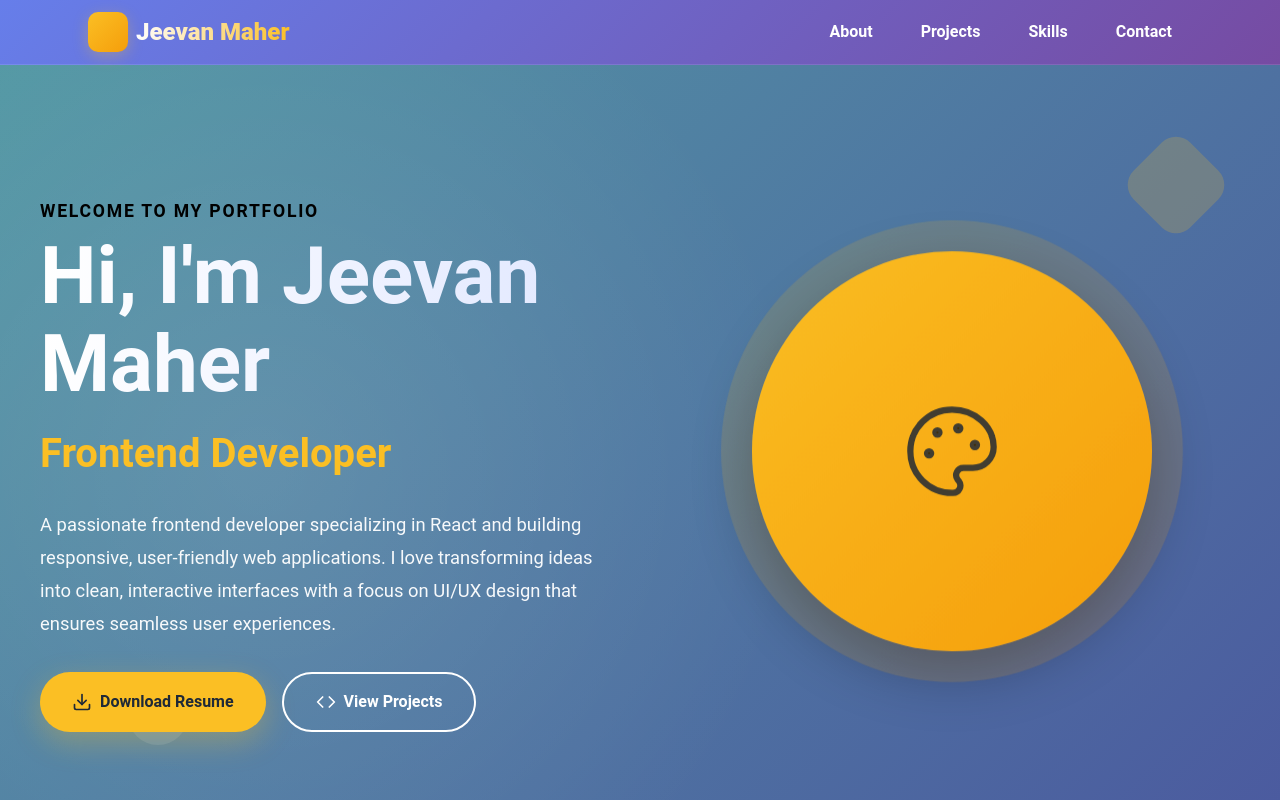
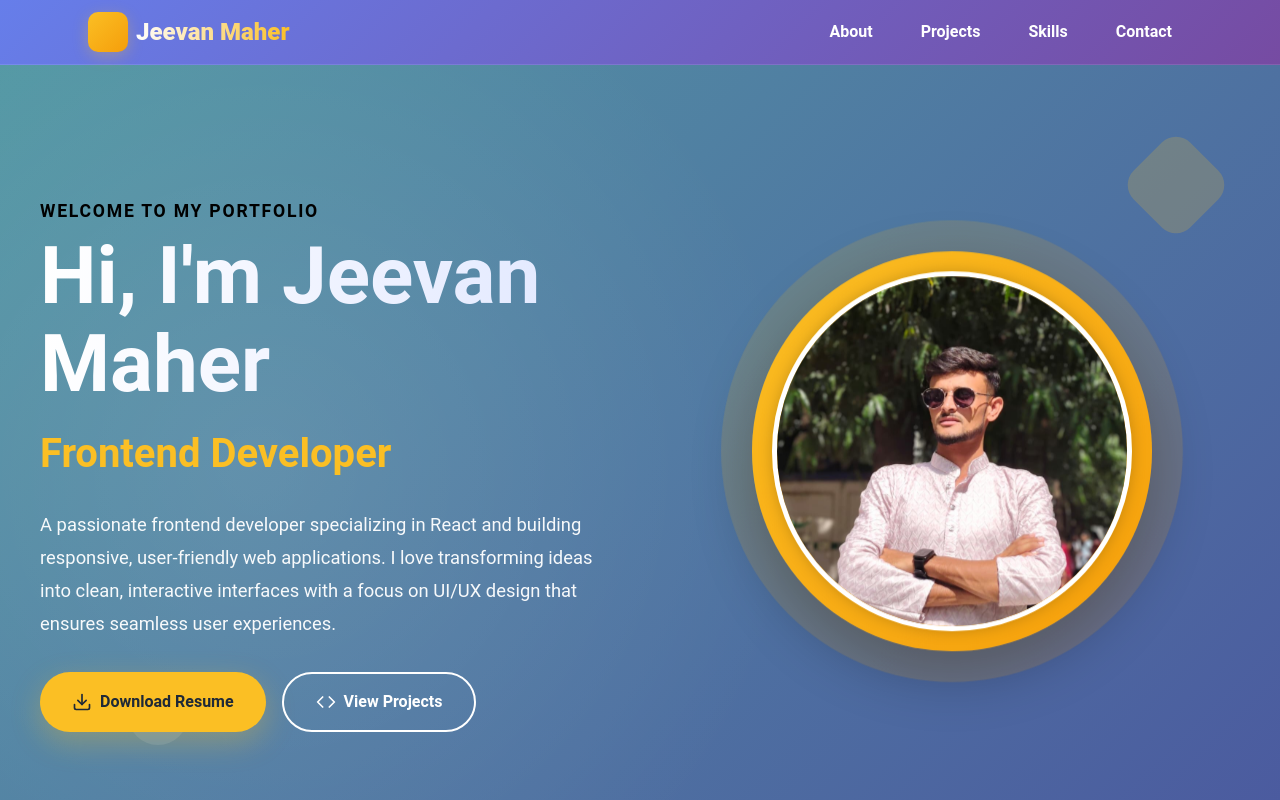
Before and after one commit to Jeevanmaher143/my-Portofilo, a React (Vite) app: page / in a window 1280 px wide. Shown: the top 800 px of the page. Built offline with nearby package versions, Linux system fonts and the light colour scheme; some icons are missing.

Commit message:
Add hero image

```diff
--- a/src/App.jsx
+++ b/src/App.jsx
@@ -17,7 +17,7 @@ function App() {
     { icon: <Github size={22} />, url: "https://github.com/Jeevanmaher143", label: "GitHub" },
     { icon: <Linkedin size={22} />, url: "#", label: "LinkedIn" },
     { icon: <Instagram size={22} />, url: "https://www.instagram.com/jeevanmaher_143?igsh=MWdpem4xYjF2cW5jcw==", label: "Instagram" },
-    { icon: <Mail size={22} />, url: "mailto:jeevanmaher@example.com", label: "Email" },
+    { icon: <Mail size={22} />, url: "mailto:jeevanmaherji@gmail.com", label: "Email" },
   ];
 
   const quickLinks = [
--- a/src/components/Hero.jsx
+++ b/src/components/Hero.jsx
@@ -1,5 +1,6 @@
 import React from "react";
-import { Download, Code, Palette } from "lucide-react";
+import { Download, Code } from "lucide-react"; // Palette is no longer needed
+import { Avatar, Box } from "@mui/material"; // <-- Import Avatar and Box
 
 function Hero() {
   return (
@@ -112,6 +113,7 @@ function Hero() {
             }}>
               <a
                 href="/jeevan-resume.pdf"
+                download="jeevan-resume.pdf" // Added this based on our last conversation
                 target="_blank"
                 rel="noopener noreferrer"
                 style={{
@@ -175,7 +177,7 @@ function Hero() {
             </div>
           </div>
 
-          {/* Right Visual Element */}
+          {/* Right Visual Element - Now with your photo */}
           <div style={{
             flex: window.innerWidth < 768 ? "0 0 auto" : 1,
             display: "flex",
@@ -184,9 +186,10 @@ function Hero() {
             width: window.innerWidth < 768 ? "100%" : "auto",
             marginTop: window.innerWidth < 768 ? "2rem" : 0,
           }}>
-            <div style={{
-              width: window.innerWidth < 640 ? "250px" : window.innerWidth < 1024 ? "300px" : "400px",
-              height: window.innerWidth < 640 ? "250px" : window.innerWidth < 1024 ? "300px" : "400px",
+            <Box // Changed from div to Box for better MUI integration with sx prop
+              sx={{
+                width: { xs: "250px", sm: "300px", lg: "400px" }, // Using MUI breakpoints
+                height: { xs: "250px", sm: "300px", lg: "400px" }, // Using MUI breakpoints
                 borderRadius: "50%",
                 background: "linear-gradient(135deg, #fbbf24 0%, #f59e0b 100%)",
                 display: "flex",
@@ -195,7 +198,34 @@ function Hero() {
                 position: "relative",
                 boxShadow: "0 20px 60px rgba(0,0,0,0.3)",
                 animation: "float 3s ease-in-out infinite",
-            }}>
+                // The @keyframes are global, so they don't need to be here
+                "&::before": {
+                  content: '""',
+                  position: "absolute",
+                  inset: "-20px",
+                  borderRadius: "50%",
+                  background: "linear-gradient(135deg, rgba(251,191,36,0.2) 0%, rgba(245,158,11,0.2) 100%)",
+                  animation: "pulse 2s ease-in-out infinite",
+                }
+              }}
+            >
+              {/* <Palette size={100} color="#1f2937" strokeWidth={1.5} /> */} {/* REMOVED THIS LINE */}
+              <Avatar // <-- ADDED THIS
+                alt="Jeevan Maher"
+                src="/assets/jeevan.jpg" // <-- Your photo path (must be in public/assets)
+                sx={{
+                  width: '90%', // Adjust to fit perfectly within the circle
+                  height: '90%',
+                  objectFit: 'cover', // Ensures the image covers the area without distortion
+                  border: '5px solid white', // Optional: adds a white border
+                  boxShadow: '0 0 15px rgba(0,0,0,0.2)', // Optional: subtle shadow for the avatar itself
+                }}
+              />
+            </Box>
+          </div>
+        </div>
+      </div>
+      {/* Global @keyframes can be moved to src/index.css or a global style file */}
       <style>{`
         @keyframes float {
           0%, 100% { transform: translateY(0px); }
@@ -206,18 +236,6 @@ function Hero() {
           50% { opacity: 0.8; transform: scale(1.05); }
         }
       `}</style>
-              <div style={{
-                position: "absolute",
-                inset: "-20px",
-                borderRadius: "50%",
-                background: "linear-gradient(135deg, rgba(251,191,36,0.2) 0%, rgba(245,158,11,0.2) 100%)",
-                animation: "pulse 2s ease-in-out infinite",
-              }} />
-              <Palette size={100} color="#1f2937" strokeWidth={1.5} />
-            </div>
-          </div>
-        </div>
-      </div>
     </div>
   );
 }
```
Lines whose indentation alone changed are shown as unchanged.
